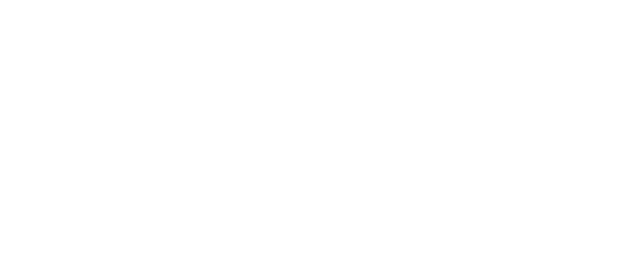
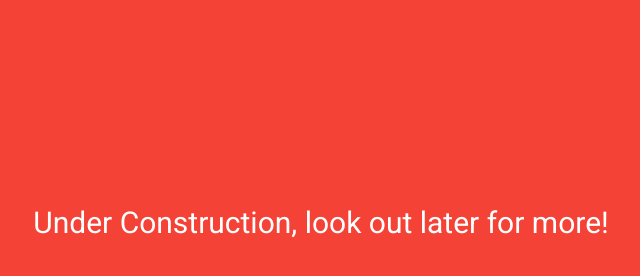
Before and after one commit to vikene/vikene.github.io, a plain HTML site: page index.html in a window 1280 px wide. Shown: the whole page, without its empty margins (319-959 px from the left). Drawn offline with nearby package versions, Linux system fonts and the light colour scheme.

Commit message:
Tentative site added !

```diff
--- a/index.html
+++ b/index.html
@@ -3,12 +3,34 @@
 <head>
     <title></title>
     <link href="css/materialize.css" rel="stylesheet" media="screen,projection">
+    <link href='http://fonts.googleapis.com/css?family=Roboto' rel='stylesheet' type='text/css'>
+    <style>
+        body{
+            margin:0;
+            overflow:  hidden;
+            background: #F44336;
 
+
+        }
+        .wrapper{
+            font-family: 'Roboto', sans-serif;
+            font-size: 30px;
+            color:white;
+            padding-top: 200px;
+
+
+        }
+
+    </style>
     </head>
     <body>
 
 
-
+        <div class="wrapper">
+            <center>
+            Under Construction, look out later for more!
+            </center>
+        </div>
 
         <script type="text/javascript" src="https://code.jquery.com/jquery-2.1.1.min.js"></script>
         <script type="text/javascript" src="js/materialize.js"></script>
```
